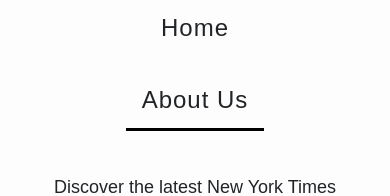
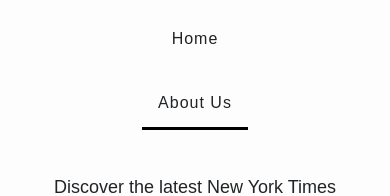
Before and after one commit to minzikimi/NYtimes-bestseller, a Next.js app: page /about in a window 390 px wide. Shown: the top 196 px of the page. Built offline with nearby package versions, Linux system fonts and the light colour scheme.

Commit message:
style :adjust more responsive in nav

```diff
--- a/styles/navigation.module.css
+++ b/styles/navigation.module.css
@@ -41,13 +41,13 @@
       flex-direction: column;
       gap: 1rem;
       align-items: center;
-      padding-bottom: 1rem;
+
       width: auto;
       margin-top: auto;
       justify-content:center
   }
 
   .listItem{
-    font-size:1.5rem;
+    font-size:1rem;
   }
   }
```
